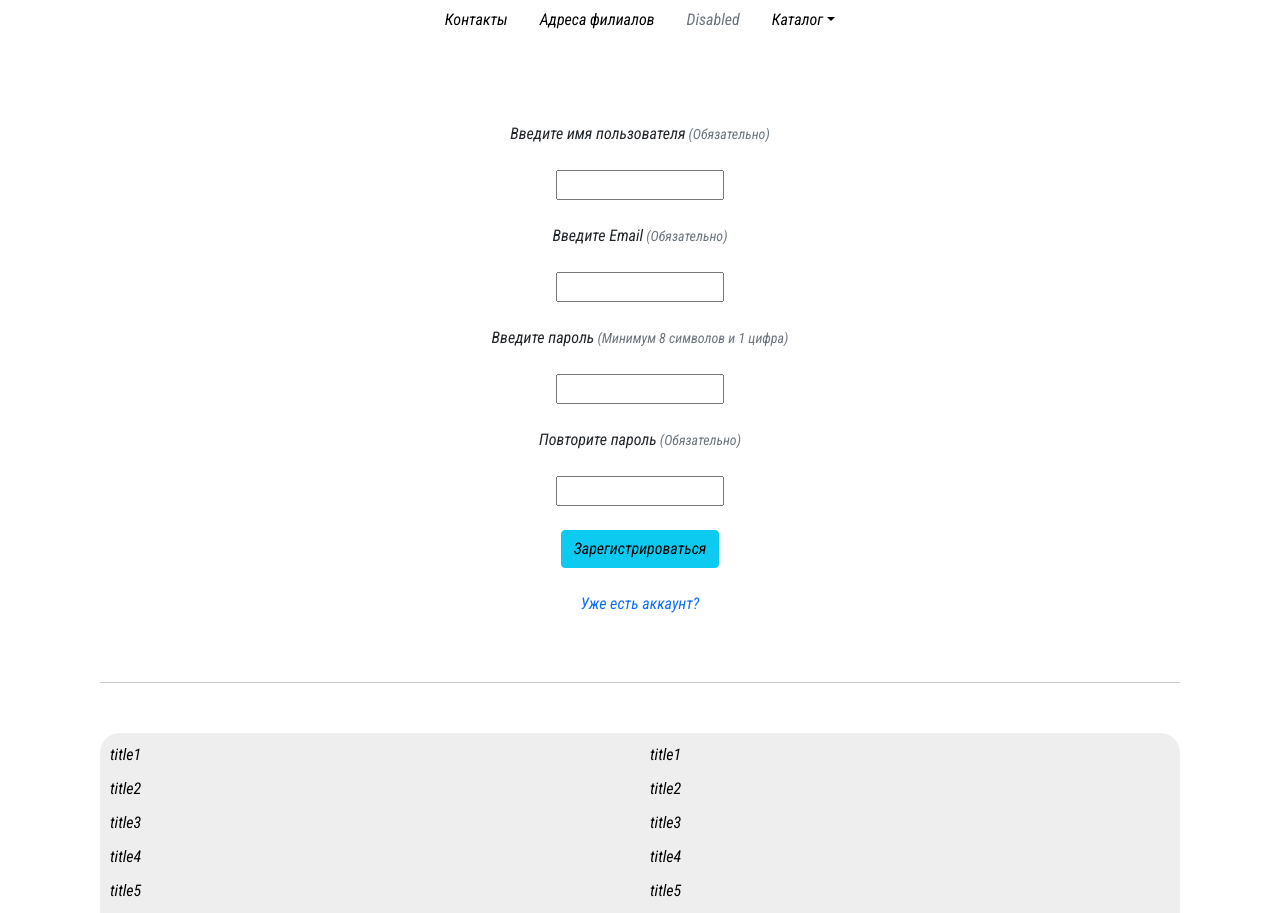
After one commit to amaterasuxgod/dd, a Django app: template photo/templates/register.html in a window 1280 px wide. The commit adds this page. Run offline with Django 4.2, Linux system fonts and the light colour scheme; the template is opened without the code that fills it: values that come from a table or form of the project are taken from there, others are empty; parts of the project's set-up code (start-up, migrations or seed data) failed here and were passed over.

Commit message:
feat: added functionality

```diff
--- a/photo/module1/admin.py
+++ b/photo/module1/admin.py
@@ -1,8 +1,8 @@
 from django.contrib import admin
-from .models import Facility_type, Client, Order, Services
+from .models import Facility_type, UserBase, Order, Services
 
 # Register your models here.
 admin.site.register(Facility_type)
-admin.site.register(Client)
+admin.site.register(UserBase)
 admin.site.register(Order)
 admin.site.register(Services)
--- /dev/null
+++ b/photo/module1/forms.py
@@ -0,0 +1,34 @@
+from django import forms
+from .models import UserBase
+
+
+class RegistrationForm(forms.ModelForm):
+    user_name = forms.CharField(label='Введите имя пользователя', min_length=4, max_length=50, help_text='Обязательно')
+    email = forms.EmailField(max_length=100, help_text='Обязательно', error_messages={'required': 'Простите, требуется ввести email'})
+    password = forms.CharField(label='Введите пароль', widget=forms.PasswordInput)
+    password2 = forms.CharField(label='Повторите пароль', widget=forms.PasswordInput)
+
+    class Meta:
+        model = UserBase
+        fields = ('user_name', 'email', )
+
+
+    def clean_username(self):
+        user_name = self.cleaned_data['user_name'].lower()
+        r = UserBase.objects.filter(user_name=user_name)
+        if r.count():
+            raise forms.ValidationError("Такой пользователь уже существует")
+        return user_name
+
+    def check_password2(self):
+        data = self.cleaned_data
+        if data['password'] != data['password2']:
+            raise forms.ValidationError("Пароли не совпадают")
+        return data['password2']
+
+    def email_check(self):
+        email = self.cleaned_data['email']
+        email = UserBase.objects.filter(email=email)
+        if email.count():
+            raise forms.ValidationError('Данный email уже привязан к аккаунту')
+        return email
--- a/photo/module1/urls.py
+++ b/photo/module1/urls.py
@@ -1,8 +1,14 @@
 from django.urls import path
-from .views import mainView, Contacts, Adresses
+from .views import mainView, Contacts, Adresses, account_register
+from django.contrib.auth import views as auth_views
+
+
+app_name = 'module1'
 
 urlpatterns = [
     path('homepage/', mainView.as_view(), name='main'),
     path('contacts/', Contacts, name='contacts'),
-    path('adresses/', Adresses, name='adresses')
+    path('adresses/', Adresses, name='adresses'),
+    path('login/', auth_views.LoginView.as_view(template_name='login.html'), name="login"),
+    path('register/', account_register, name="account-register"),
 ]
--- a/photo/static/styles/style.css
+++ b/photo/static/styles/style.css
@@ -1,6 +1,10 @@
 
 body {
     background-color: rgb(206, 204, 204);
+}
+
+* {
+    font-family: 'Roboto Condensed', sans-serif;
 }
 
 
@@ -22,20 +26,24 @@ body {
     color: rgb(97, 88, 88);
 }
 
+.pre-footer {
+    margin: 50px 100px 0px 100px;
+}
 
 footer {
     display: grid;
     grid-template-columns: repeat(auto-fit, minmax(250px,1fr));
     color: white;
-    padding: 0 100px;
-    margin-top: 100px;
-    margin-bottom: 0;
-    left: 0;
-    right: 0;
+    margin: 0 100px;
+    margin-top: 50px;
+    border-radius: 20px 20px 0px 0px;
+    /* left: 0;
+    right: 0; */
     bottom: 0;
     background-color: rgb(238, 238, 238);
 }
 
 footer p{
+    margin: 10px;
     color: black;
 }
--- /dev/null
+++ b/photo/templates/base.html
@@ -0,0 +1,57 @@
+{% load static %}
+<!DOCTYPE html>
+<html lang="en">
+<head>
+    <meta charset="UTF-8">
+    <meta http-equiv="X-UA-Compatible" content="IE=edge">
+    <meta name="viewport" content="width=device-width, initial-scale=1.0">
+    <link rel="stylesheet" href="{% static './styles/style.css' %}">
+    <link href="https://cdn.jsdelivr.net/npm/bootstrap@5.0.1/dist/css/bootstrap.min.css" rel="stylesheet" integrity="sha384-+0n0xVW2eSR5OomGNYDnhzAbDsOXxcvSN1TPprVMTNDbiYZCxYbOOl7+AMvyTG2x" crossorigin="anonymous">
+    <script src="https://cdn.jsdelivr.net/npm/bootstrap@5.1.3/dist/js/bootstrap.bundle.min.js" integrity="sha384-ka7Sk0Gln4gmtz2MlQnikT1wXgYsOg+OMhuP+IlRH9sENBO0LRn5q+8nbTov4+1p" crossorigin="anonymous"></script>
+    <link href="https://fonts.googleapis.com/css2?family=Roboto+Condensed:ital@1&display=swap" rel="stylesheet">
+    <title>Photo center</title>
+</head>
+<body>
+  <header>
+    <div class="mycontainer">
+      <ul class="nav justify-content-center">
+          <li class="nav-item">
+            <a class="nav-link" href="#">Контакты</a>
+          </li>
+          <li class="nav-item">
+            <a class="nav-link" href="#">Адреса филиалов</a>
+          </li>
+          <li class="nav-item">
+            <a class="nav-link disabled">Disabled</a>
+          </li>
+          <li class="nav-item dropdown">
+            <a class="nav-link dropdown-toggle" data-bs-toggle="dropdown" href="#" role="button" aria-expanded="false">Каталог</a>
+            <ul class="dropdown-menu">
+              <li><a class="dropdown-item" href="#">Услуги</a></li>
+              <li><a class="dropdown-item" href="#">Товары</a></li>
+            </ul>
+          </li>
+        </ul>
+  </div>
+  </header>
+    {% block content %}
+    {% endblock content %}
+    <hr class="pre-footer">
+    <footer>
+      <div>
+        <p>title1</p>
+        <p>title2</p>
+        <p>title3</p>
+        <p>title4</p>
+        <p>title5</p>
+      </div>
+      <div>
+        <p>title1</p>
+        <p>title2</p>
+        <p>title3</p>
+        <p>title4</p>
+        <p>title5</p>
+      </div>
+    </footer>
+</body>
+</html>
--- /dev/null
+++ b/photo/templates/register.html
@@ -0,0 +1,44 @@
+{% extends 'base.html' %}
+{% load static %}
+{% block content %}
+<div class="container-fluid">
+    <div class="row">
+        <div class="col-md-12 d-flex align-items-center justify-content-center">
+            <div class="register-container text-center">
+                <form action="." method="post" class="account-form">
+                    {% csrf_token %}
+                    <h3 class='mt-4' style="color: white;">Создайте аккаунт</h3>
+
+                    {% if form.errors %}
+                    <p>Пожалуйста исправьте следующие ошибки: </p>
+                    {% for field in form %}
+                    {% if field.errors %}
+                    <div class="alert alert-primary" role="alert">
+                        {{ field.label }}: {{ field.errors|striptags }}
+                    </div>
+                    {% endif %}
+                    {% endfor %}
+                    {% endif %}
+
+                    <label style="display:block;" class="my-4">{{ form.user_name.label }}<span class="text-muted small"> (Обязательно)</span></label>
+                    {{ form.user_name }}
+                    <label style="display:block;" class="my-4">Введите Email<span class="text-muted small">
+                            (Обязательно)</span></label>
+                    {{ form.email }}
+                    <label style="display:block;" class="my-4">{{ form.password.label}}<span class="text-muted small"> (Минимум 8 символов и 1 цифра)</span></label>
+                    {{ form.password }}
+                    <label style="display:block;" class="my-4">{{ form.password2.label}}<span class="text-muted small">
+                            (Обязательно)</span></label>
+                    {{ form.password2 }}
+                    <br>
+                    <button class="btn btn-info my-4 align-items-center register-button" type="submit">Зарегистрироваться</button>
+                    <p class="text-center">
+                        <a href="{% url 'module1:login' %}" style="text-decoration: none;">Уже есть аккаунт?</a>
+                    </p>
+                </form>
+            </div>
+
+        </div>
+    </div>
+</div>
+{% endblock content %}
```
Also changed, not shown: photo/module1/models.py (+85 -23 lines), photo/module1/views.py (+26 -1 lines), photo/photo/settings.py (+9 -0 lines), photo/templates/login.html (added, +34 -0 lines), photo/templates/main.html (+3 -50 lines).
